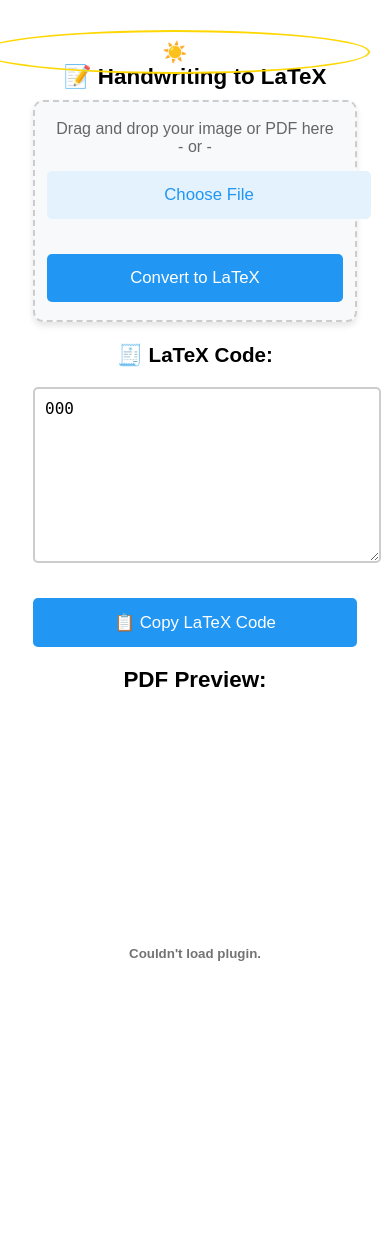
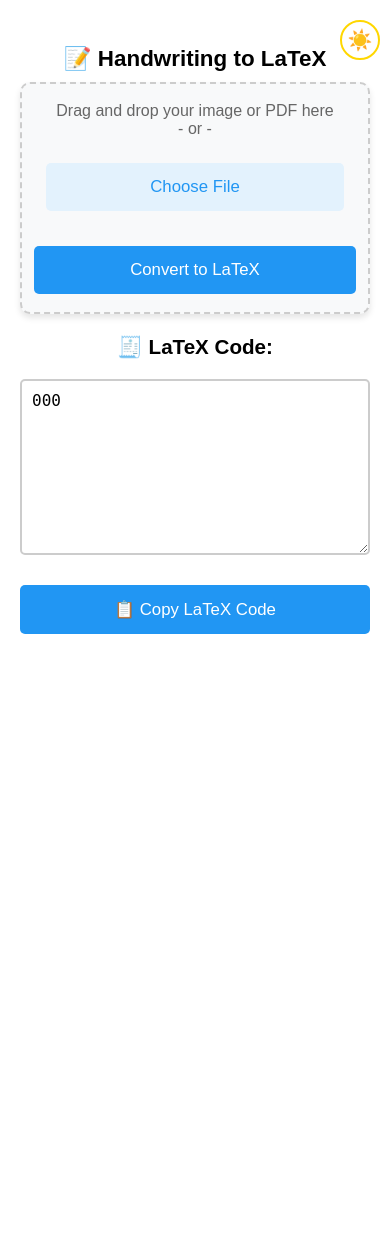
Before and after one commit to utsav2110/Handwritten-Formula-to-LaTeX-Converter, a Flask app: template templates/index.html in a window 390 px wide. After the commit the page ends 634 px from the top, so only its background shows below. Run offline with Flask 3, Linux system fonts and the light colour scheme; the template is opened without the code that fills it: most values are stand-ins (such as "Sample title", 1, 10 or a date in 2020).

Commit message:
Made Website Responsive

```diff
--- a/app.py
+++ b/app.py
@@ -10,6 +10,9 @@
 from dotenv import load_dotenv
 import PyPDF2
 import fitz  # PyMuPDF
+
+# Add user-agent detection
+from user_agents import parse
 
 load_dotenv()
 api_key = os.getenv("API_KEY")
@@ -32,6 +35,11 @@
     file = request.files['file']
     if file.filename == '':
         return "No file selected", 400
+
+    # Get user agent
+    user_agent_string = request.headers.get('User-Agent')
+    user_agent = parse(user_agent_string)
+    is_mobile = user_agent.is_mobile
 
     # Create a unique filename for the uploaded file
     file_extension = os.path.splitext(file.filename)[1].lower()
@@ -109,7 +117,8 @@
                        latex_file=tex_filename,
                        pdf_file=pdf_filename,
                        pdf_url=url_for('static', filename=f'uploads/{pdf_filename}'),
-                       image_url=url_for('static', filename=f'uploads/{unique_filename}'))
+                       image_url=url_for('static', filename=f'uploads/{unique_filename}'),
+                       is_mobile=is_mobile)
 
 @app.route('/download/<filename>')
 def download_file(filename):
--- a/static/style.css
+++ b/static/style.css
@@ -23,12 +23,15 @@
     text-align: center;
     padding: 50px;
     transition: all 0.3s ease;
+    margin: 0;
 }
 
 .container {
     max-width: 800px;
     margin: 0 auto;
     padding: 20px;
+    width: 100%;
+    box-sizing: border-box;
 }
 
 .theme-toggle {
@@ -43,6 +46,7 @@
     padding: 10px;
     border-radius: 50%;
     transition: background-color 0.3s;
+    z-index: 100;
 }
 
 .theme-toggle:hover {
@@ -59,6 +63,7 @@
 
 .result-section {
     margin-top: 20px;
+    width: 100%;
 }
 
 .upload-container {
@@ -70,6 +75,7 @@
     transition: all 0.3s ease;
     margin-bottom: 20px;
     box-shadow: 0 4px 6px rgba(0, 0, 0, 0.1);
+    box-sizing: border-box;
 }
 
 .upload-container.dragover {
@@ -178,11 +184,41 @@
     color: var(--text-color);
     font-family: monospace;
     resize: vertical;
+    box-sizing: border-box;
 }
 
 [data-theme="dark"] textarea {
     background-color: #2d2d2d;
     border-color: #ffd700;
+}
+
+/* New styles for better responsiveness */
+.button-container {
+    display: flex;
+    justify-content: space-between;
+    margin: 20px 0;
+    flex-wrap: wrap;
+    gap: 10px;
+}
+
+.button-link {
+    text-decoration: none;
+    display: inline-block;
+}
+
+.pdf-container {
+    width: 100%;
+    height: 500px;
+    position: relative;
+    overflow: hidden;
+    border-radius: 5px;
+    border: 1px solid var(--border-color);
+}
+
+.pdf-embed {
+    width: 100%;
+    height: 100%;
+    border: none;
 }
 
 /* Improve readability on mobile screens */
@@ -209,14 +245,34 @@
     .theme-toggle {
         font-size: 22px;
         padding: 10px;
+        top: 15px;
+        right: 15px;
     }
 
     textarea {
         font-size: 1rem;
     }
+
+    .button-container {
+        flex-direction: column;
+        align-items: stretch;
+    }
+
+    .button-container button {
+        width: 100%;
+        margin: 5px 0;
+    }
+
+    .pdf-container {
+        height: 400px;
+    }
 }
 
 @media (max-width: 480px) {
+    body {
+        padding: 20px 10px;
+    }
+
     h1, h2 {
         font-size: 1.4rem;
     }
@@ -231,6 +287,13 @@
         padding: 14px;
     }
 
+    .custom-file-upload {
+        width: 100%;
+        max-width: calc(100% - 24px);
+        box-sizing: border-box;
+        margin: 10px auto;
+    }
+
     .upload-container {
         padding: 18px 12px;
     }
@@ -239,4 +302,21 @@
         max-width: 120px;
         max-height: 120px;
     }
+
+    .pdf-container {
+        height: 300px;
+    }
+
+    .theme-toggle {
+        top: 10px;
+        right: 10px;
+        font-size: 20px;
+        padding: 8px;
+        width: 40px;
+        height: 40px;
+        border-radius: 50%;
+        display: flex;
+        align-items: center;
+        justify-content: center;
+    }
 }
--- a/templates/index.html
+++ b/templates/index.html
@@ -2,6 +2,7 @@
 <html lang="en" data-theme="light">
     <head>
         <meta charset="UTF-8" />
+        <meta name="viewport" content="width=device-width, initial-scale=1.0">
         <title>Handwriting to LaTeX</title>
         <link rel="stylesheet" href="/static/style.css" />
         <link rel="icon" type="image/png" href="{{ url_for('static', filename='favicon.png') }}">
@@ -9,7 +10,7 @@
     </head>
     <body>
         <div class="container">
-            <button class="theme-toggle" id="themeToggle">☀️</button>
+            <button class="theme-toggle" id="themeToggle">☀</button>
 
             <h1>📝 Handwriting to LaTeX</h1>
 
@@ -39,15 +40,15 @@
             {% if latex_code %}
                 <h3>🧾 LaTeX Code:</h3>
                 <textarea rows="8" cols="80" readonly>{{ latex_code }}</textarea>
-                <div style="display: flex ; justify-content: space-between; margin: 20px 0;">
+                <div class="button-container">
                     <button onclick="copyLatex()">📋 Copy LaTeX Code</button>
                     {% if latex_file %}
-                        <a href="{{ url_for('download_file', filename=latex_file) }}">
-                            <button>⬇️ Download LaTeX File</button>
+                        <a href="{{ url_for('download_file', filename=latex_file) }}" class="button-link">
+                            <button>⬇ Download LaTeX File</button>
                         </a>
                     {% endif %}
                     {% if pdf_file %}
-                        <a href="{{ url_for('download_pdf', filename=pdf_file) }}">
+                        <a href="{{ url_for('download_pdf', filename=pdf_file) }}" class="button-link">
                             <button>📄 Download PDF</button>
                         </a>
                     {% endif %}
@@ -55,11 +56,16 @@
                 <p id="copy-status" style="color: green"></p>
             {% endif %}
 
-            {% if pdf_url %}
-            <div class="result-section">
-                <h2>PDF Preview:</h2>
-                <embed src="{{ pdf_url }}" width="100%" height="500px" type="application/pdf"/>
-            </div>
+            {% if pdf_file %}
+                <div class="result-section">
+                    {% if is_mobile %}
+                        <!--<p>PDF preview may not be available on some mobile devices.</p>
+                        <a href="{{ url_for('download_pdf', filename=pdf_file) }}" class="btn btn-primary">Open PDF</a>-->
+                    {% else %}
+                        <h2>PDF Preview</h2>
+                        <embed src="{{ pdf_url }}" type="application/pdf" width="100%" height="600px" />
+                    {% endif %}
+                </div>
             {% endif %}
 
         </div>
```
